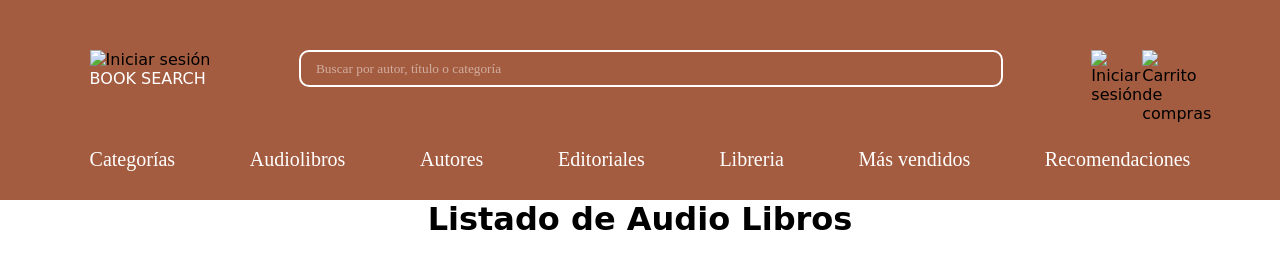
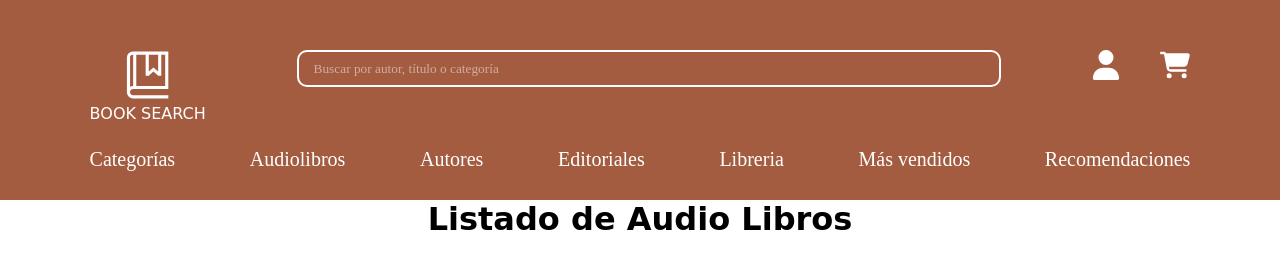
Before and after one commit to kyroejs/Equipo-10, a plain HTML site: page categorias.html in a window 1280 px wide. Shown: the top 275 px of the page. Drawn offline with Linux system fonts and the light colour scheme; a web font is replaced by a local one.

Commit message:
se agrega imagenes al nav

```diff
--- a/categorias.html
+++ b/categorias.html
@@ -14,7 +14,7 @@
     <div class="container__header">
       <div class="header__logo">
         <figure class="header__logo-imagen-texto">
-          <img class="header__logo-image" src="../imagenes/book (1).svg" alt="Iniciar sesión" width="50" height="50">
+          <img class="header__logo-image" src="img/book.svg" alt="Iniciar sesión" width="50" height="50">
           <figcaption class="header__logo-texto">BOOK SEARCH</figcaption>
         </figure>
       </div>
@@ -23,11 +23,11 @@
       </div>
       <div class="header-icons">
         <div class="icon__login">
-          <img class="header__login-image" src="../imagenes/cart-shopping-solid.svg" alt="Iniciar sesión" width="30"
+          <img class="header__login-image" src="img/user-solid.svg" alt="Iniciar sesión" width="30"
             height="30">
         </div>
         <div class="header__cart">
-          <img class="icon__cart-image" src="../imagenes/user-solid.svg" alt="Carrito de compras" width="30"
+          <img class="icon__cart-image" src="img/cart-shopping-solid.svg" alt="Carrito de compras" width="30"
             height="30">
         </div>
       </div>
```
Also changed, not shown: imagenes/cart-shopping-solid.svg (added), imagenes/user-solid.svg (added), img/book.svg (added).
